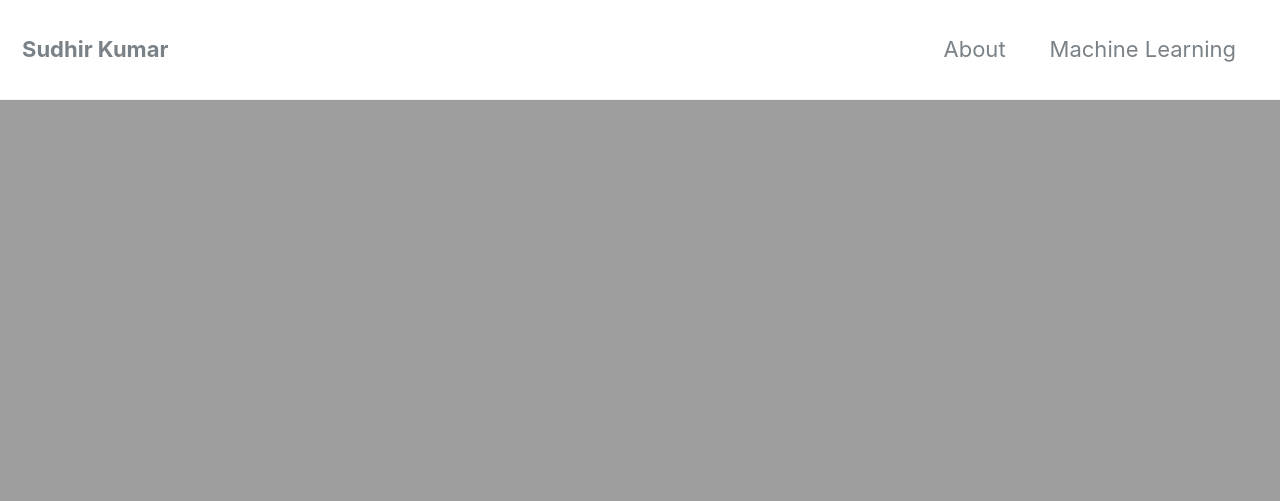
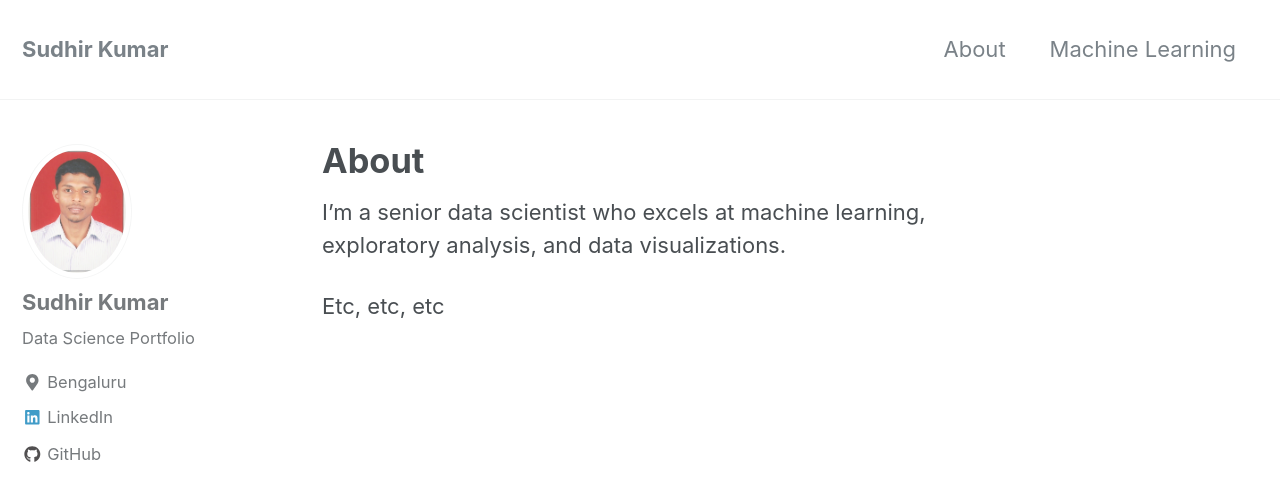
Before and after one commit to sudhirln92/sudhirln92.github.io, a Jekyll site: the page built from _pages/about.md, in a window 1280 px wide and 900 px high. Shown: the top 501 px of the window. Built offline with Jekyll 4.4.1, drawn with Linux system fonts in a browser that asks for light colours; nearby versions of some CDN libraries.

Commit message:
Portfolio

```diff
--- a/_pages/about.md
+++ b/_pages/about.md
@@ -1,8 +1,6 @@
 ---
 title: "About"
 permalink: /about/
-header:
-  image: "/images/header.jpg"
 ---
 
 I'm a senior data scientist who excels at machine learning, exploratory analysis, and data visualizations.
```
